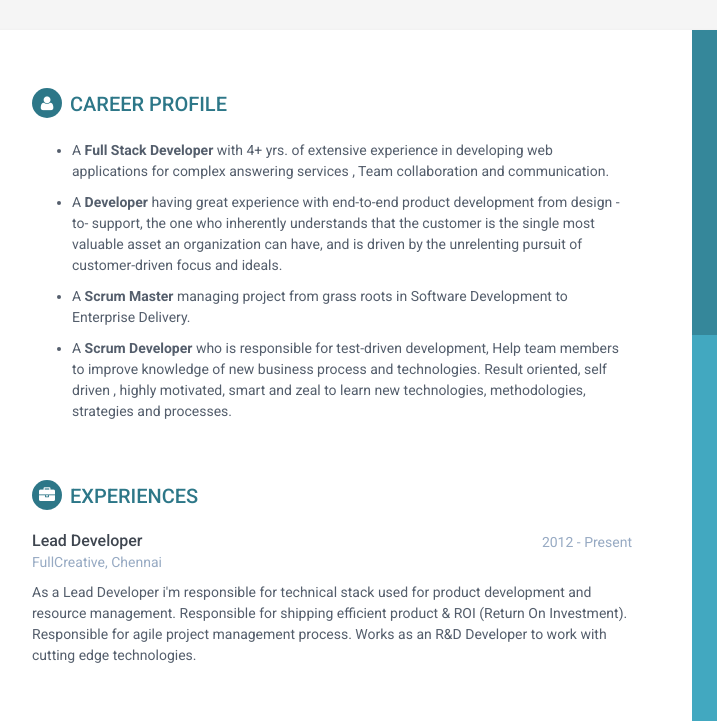
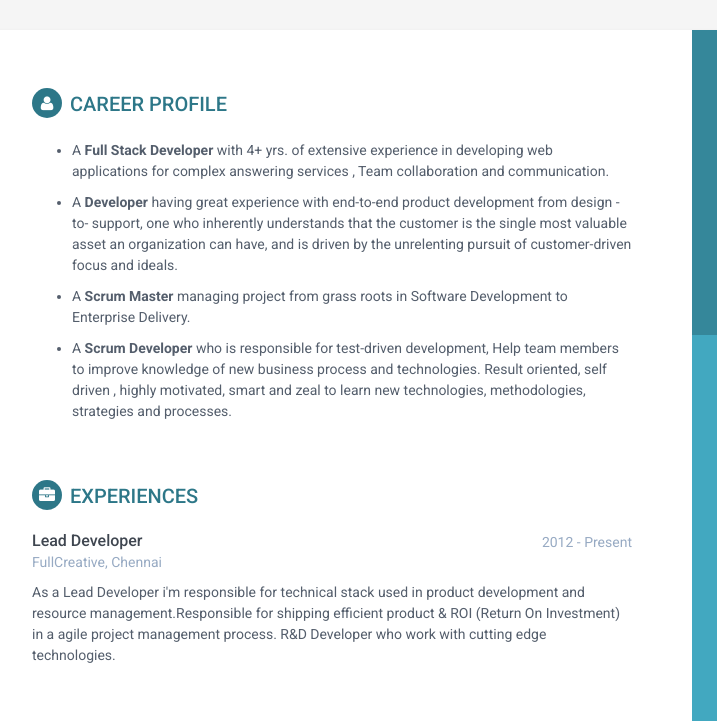
Before and after one commit to valishah/profile, a website: page View/index.html in a window 1280 px wide. Shown: the top 721 px of the page, 188-905 px from the left. Drawn offline with Linux system fonts and the light colour scheme.

Commit message:
Changed content.

```diff
--- a/View/index.html
+++ b/View/index.html
@@ -93,9 +93,8 @@
                                 </p>
                             </li>
                             <li>
-                                <p>A <b>Developer</b> having great experience with end-to-end product development from design -to- support, the one who inherently understands that the customer is
-                                the single most valuable asset an organization can have, and is driven by the unrelenting pursuit of
-                                customer-driven focus and ideals.
+                                <p>
+                                    A <b>Developer</b> having great experience with end-to-end product development from design -to- support, one who inherently understands that the customer is the single most valuable asset an organization can have, and is driven by the unrelenting pursuit of customer-driven focus and ideals.
                                 </p>
                             </li>
                             <li>
@@ -128,8 +127,7 @@
                         <div class="company">FullCreative, Chennai</div>
                     </div><!--//meta-->
                     <div class="details">
-                        <p>As a Lead Developer i'm responsible for technical stack used for product development and resource management. Responsible for shipping efficient product & ROI (Return On Investment).
-                           Responsible for agile project management process. Works as an R&D Developer to work with cutting edge technologies.
+                        <p>As a Lead Developer i'm responsible for technical stack used in product development and resource management.Responsible for shipping efficient product & ROI (Return On Investment) in a agile project management process. R&D Developer who work with cutting edge technologies.
                         </p>
 
                     </div><!--//details-->
```
